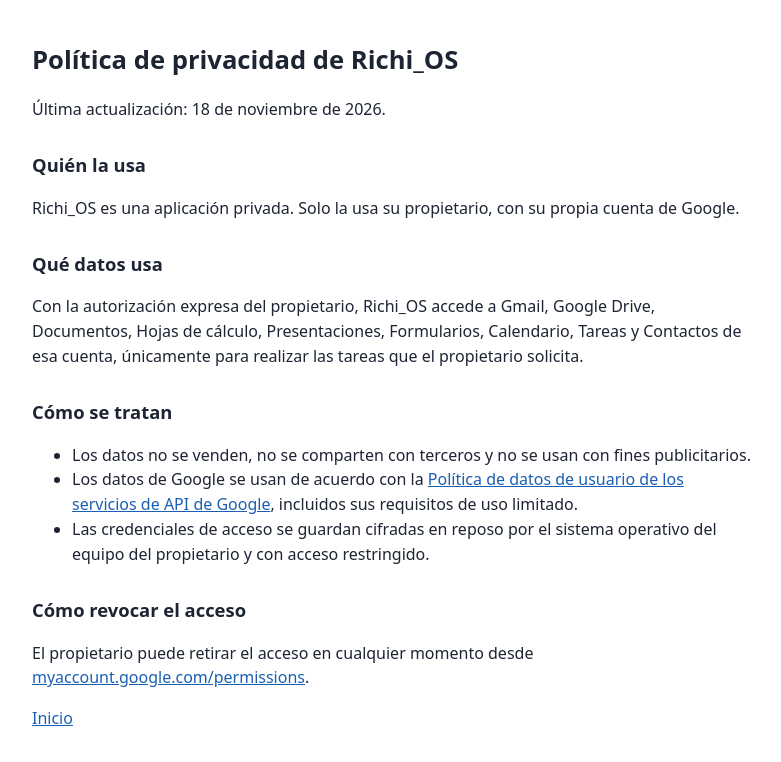
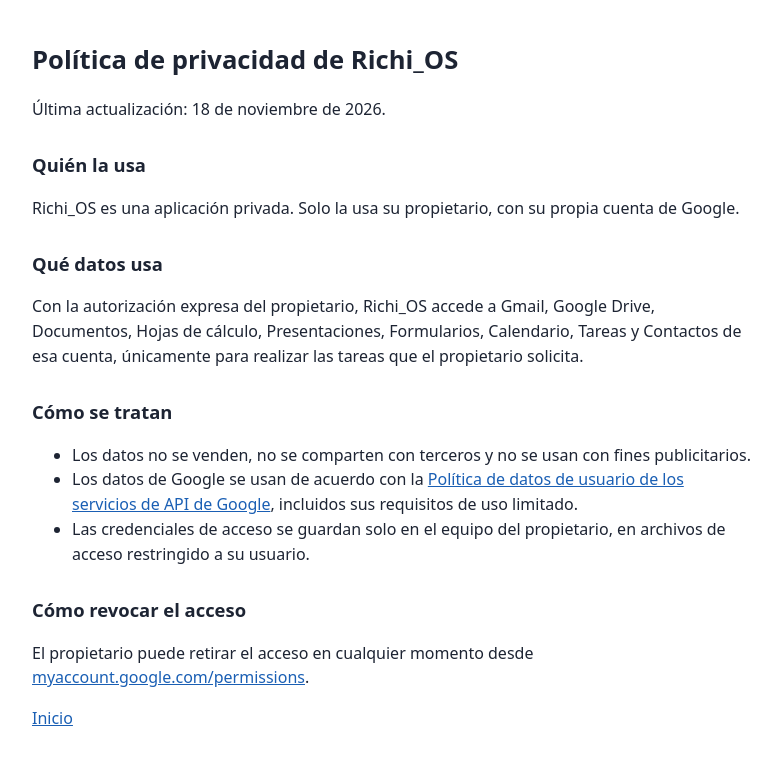
Before and after one commit to rafaortiz1810/richios-app, a plain HTML site: page privacy.html in a window 1280 px wide. Shown: the whole page, without its empty margins (248-1029 px from the left). Drawn offline with Linux system fonts and the light colour scheme.

Commit message:
Privacidad: descripción exacta del almacenamiento de credenciales

```diff
--- a/privacy.html
+++ b/privacy.html
@@ -13,7 +13,7 @@
 <ul>
 <li>Los datos no se venden, no se comparten con terceros y no se usan con fines publicitarios.</li>
 <li>Los datos de Google se usan de acuerdo con la <a href="https://developers.google.com/terms/api-services-user-data-policy">Política de datos de usuario de los servicios de API de Google</a>, incluidos sus requisitos de uso limitado.</li>
-<li>Las credenciales de acceso se guardan cifradas en reposo por el sistema operativo del equipo del propietario y con acceso restringido.</li>
+<li>Las credenciales de acceso se guardan solo en el equipo del propietario, en archivos de acceso restringido a su usuario.</li>
 </ul>
 <h2>Cómo revocar el acceso</h2>
 <p>El propietario puede retirar el acceso en cualquier momento desde <a href="https://myaccount.google.com/permissions">myaccount.google.com/permissions</a>.</p>
```
